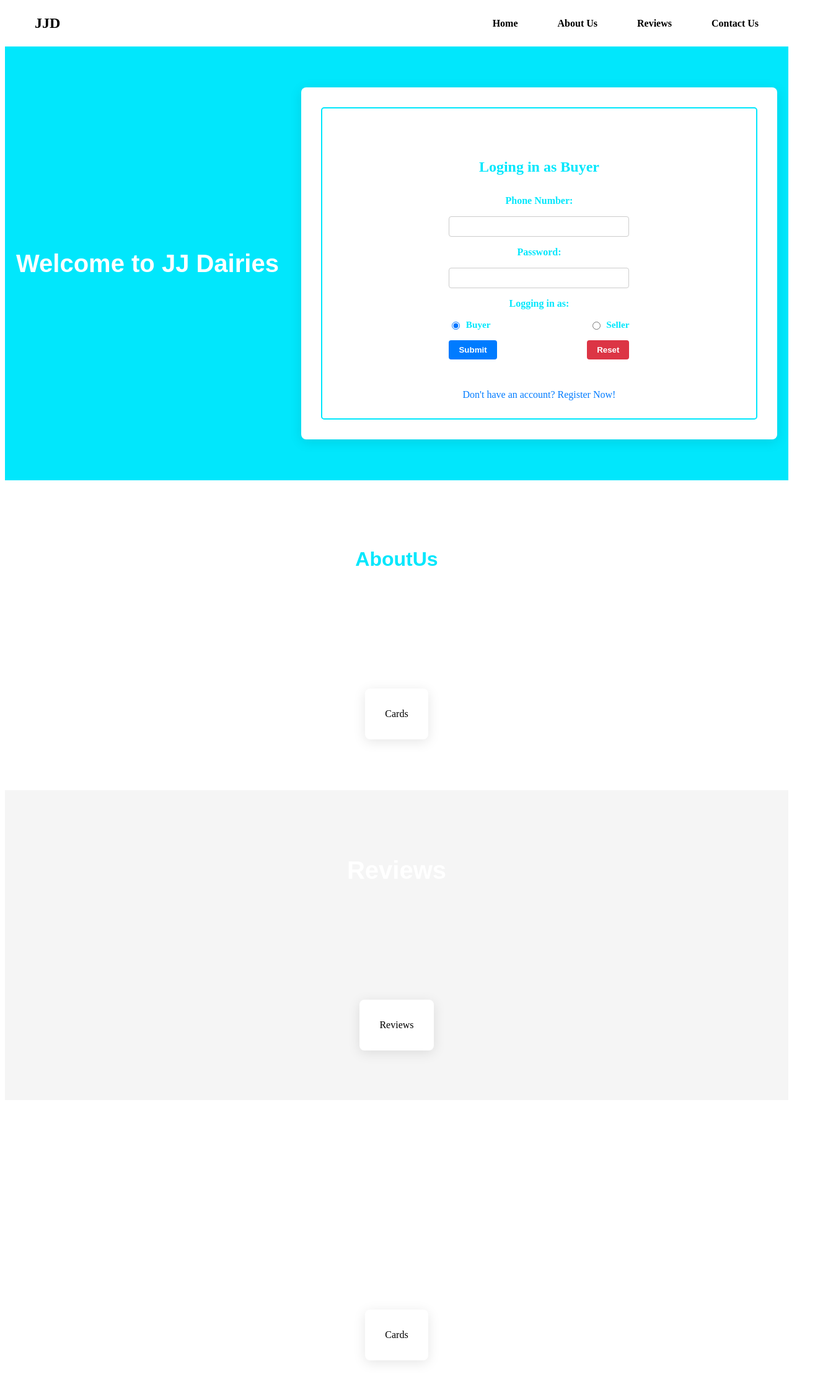
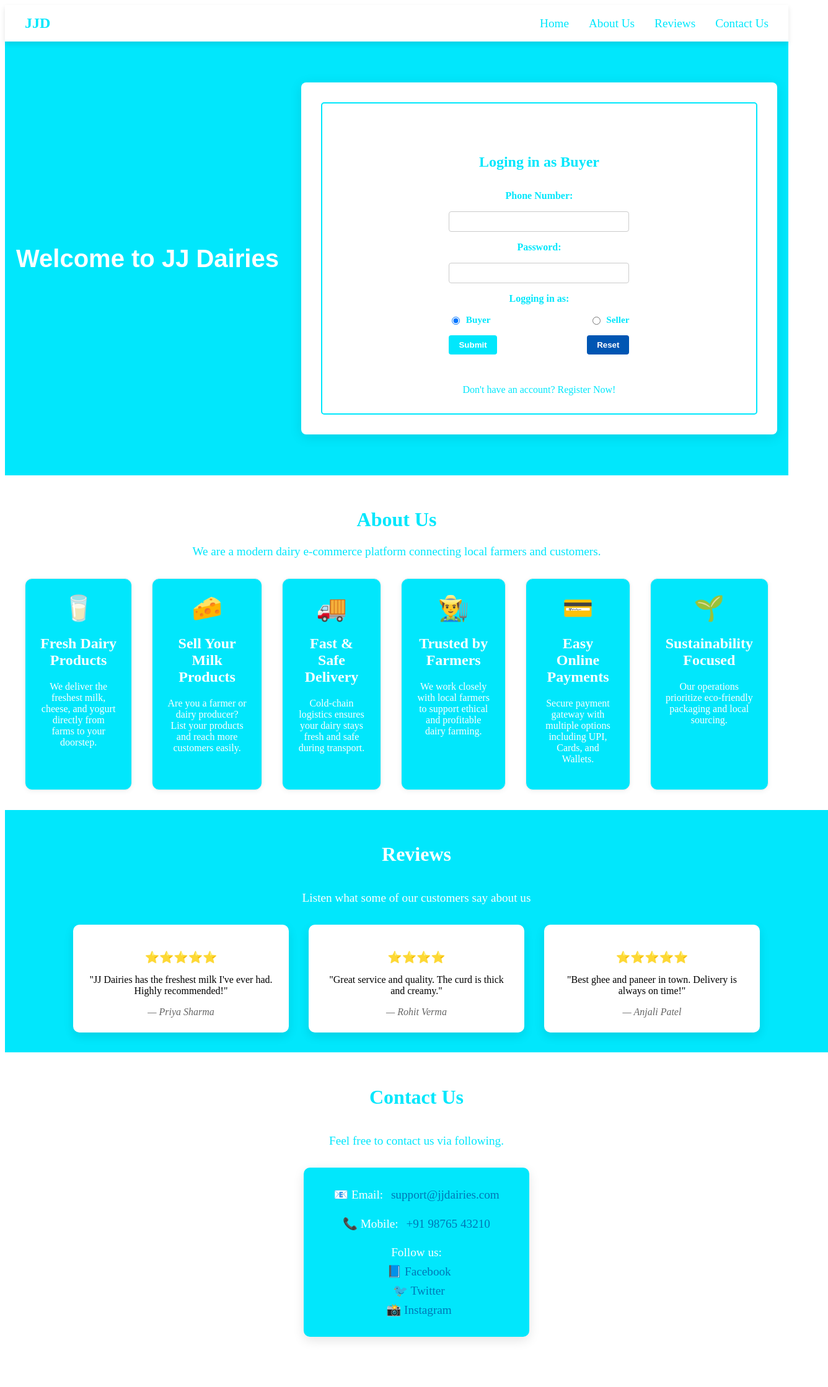
Before and after one commit to gvram13541/JJD, a React (Vite) app in the folder Frontend/: page / in a window 1280 px wide. Shown: the top 2238 px of the page at 62% size, 1336 px wide, since content can reach past the window. After the commit the page ends 2197 px from the top, so only its background shows below. Built offline with nearby package versions, Linux system fonts and the light colour scheme.

Commit message:
first page done

```diff
--- a/Frontend/src/App.css
+++ b/Frontend/src/App.css
@@ -4,3 +4,7 @@
   padding: 0;
   text-align: center;
 }
+
+html {
+  scroll-behavior: smooth;
+}
--- a/Frontend/src/App.jsx
+++ b/Frontend/src/App.jsx
@@ -1,23 +1,33 @@
-import WelcomeNav from './pages/welcomeNav.jsx'
-import Welcome from './pages/welcome.jsx'
-import AboutUs from './pages/aboutUs.jsx'
-import Reviews from './pages/reviews.jsx'
-import ContactUs from './pages/contactUs.jsx'
+import WelcomeNav from './pages/welcomeNav.jsx';
+import Welcome from './pages/welcome.jsx';
+import AboutUs from './pages/aboutUs.jsx';
+import Reviews from './pages/reviews.jsx';
+import ContactUs from './pages/contactUs.jsx';
 
-import './App.css'
+import './App.css';
 
 function App() {
   return (
     <>
-     <div>
-        <WelcomeNav />
+      <WelcomeNav />
+
+      <div id="home">
         <Welcome />
+      </div>
+
+      <div id="about">
         <AboutUs />
+      </div>
+
+      <div id="reviews">
         <Reviews />
+      </div>
+
+      <div id="contact">
         <ContactUs />
-     </div>
+      </div>
     </>
-  )
+  );
 }
 
-export default App
+export default App;
--- a/Frontend/src/pages/aboutUs.jsx
+++ b/Frontend/src/pages/aboutUs.jsx
@@ -1,21 +1,56 @@
 import '../styles/aboutUs.css'
 
+const features = [
+  {
+    title: "Fresh Dairy Products",
+    description: "We deliver the freshest milk, cheese, and yogurt directly from farms to your doorstep.",
+    icon: "🥛",
+  },
+  {
+    title: "Sell Your Milk Products",
+    description: "Are you a farmer or dairy producer? List your products and reach more customers easily.",
+    icon: "🧀",
+  },
+  {
+    title: "Fast & Safe Delivery",
+    description: "Cold-chain logistics ensures your dairy stays fresh and safe during transport.",
+    icon: "🚚",
+  },
+  {
+    title: "Trusted by Farmers",
+    description: "We work closely with local farmers to support ethical and profitable dairy farming.",
+    icon: "👨‍🌾",
+  },
+  {
+    title: "Easy Online Payments",
+    description: "Secure payment gateway with multiple options including UPI, Cards, and Wallets.",
+    icon: "💳",
+  },
+  {
+    title: "Sustainability Focused",
+    description: "Our operations prioritize eco-friendly packaging and local sourcing.",
+    icon: "🌱",
+  },
+];
+
 function AboutUs() {
-    return (
-        <>
-        <div className='aboutUs'>
-            <div className='heading'>
-                <h2>AboutUs</h2>
-            </div>
-
-            <div className="cards">
-                <div className="card-1">
-                    Cards
-                </div>
-            </div>
-        </div>
-        </>
-    )
+  return (
+    <div className="about-us-container">
+      <h1>About Us</h1>
+      <p className="intro">
+        We are a modern dairy e-commerce platform connecting local farmers and customers.
+      </p>
+      <div className="card-grid">
+        {features.map((feature, index) => (
+          <div className="feature-card" key={index}>
+            <div className="icon">{feature.icon}</div>
+            <h2>{feature.title}</h2>
+            <p>{feature.description}</p>
+          </div>
+        ))}
+      </div>
+    </div>
+  );
 }
 
-export default AboutUs
+export default AboutUs;
--- a/Frontend/src/pages/contactUs.jsx
+++ b/Frontend/src/pages/contactUs.jsx
@@ -1,21 +1,31 @@
-import '../styles/contactUs.css'
+import '../styles/contactUs.css';
 
 function ContactUs() {
-    return (
-        <>
-        <div className='contactUs'>
-            <div className='heading'>
-                <h1>ContactUs</h1>
-            </div>
+  return (
+    <div className="contactPage">
+      <h1>Contact Us</h1>
+      <p className="intro">
+        Feel free to contact us via following.
+      </p>
 
-            <div className="cards">
-                <div className="card-1">
-                    Cards
-                </div>
-            </div>
+      <div className="contactInfo">
+        <div className="contactItem">
+          📧 Email: <a href="mailto:support@jjdairies.com">support@jjdairies.com</a>
         </div>
-        </>
-    )
+
+        <div className="contactItem">
+          📞 Mobile: <a href="tel:+919876543210">+91 98765 43210</a>
+        </div>
+
+        <div className="contactItem socialLinks">
+          <span>Follow us:</span>
+          <a href="https://facebook.com" target="_blank" rel="noreferrer">📘 Facebook</a>
+          <a href="https://twitter.com" target="_blank" rel="noreferrer">🐦 Twitter</a>
+          <a href="https://instagram.com" target="_blank" rel="noreferrer">📸 Instagram</a>
+        </div>
+      </div>
+    </div>
+  );
 }
 
-export default ContactUs
+export default ContactUs;
--- a/Frontend/src/pages/reviews.jsx
+++ b/Frontend/src/pages/reviews.jsx
@@ -1,21 +1,34 @@
-import '../styles/reviews.css'
+import '../styles/reviews.css';
 
 function Reviews() {
-    return (
-        <>
-        <div className='reviews'>
-            <div className='heading'>
-                <h1>Reviews</h1>
-            </div>
+  return (
+    <div className="reviewsPage">
+      <h1>Reviews</h1>
+      <p className="intro">
+        Listen what some of our customers say about us
+      </p>
 
-            <div className="cards">
-                <div className="review-1">
-                    Reviews
-                </div>
-            </div>
+      <div className="reviewCards">
+        <div className="reviewCard">
+          <h3>⭐️⭐️⭐️⭐️⭐️</h3>
+          <p>"JJ Dairies has the freshest milk I've ever had. Highly recommended!"</p>
+          <span>— Priya Sharma</span>
         </div>
-        </>
-    )
+
+        <div className="reviewCard">
+          <h3>⭐️⭐️⭐️⭐️</h3>
+          <p>"Great service and quality. The curd is thick and creamy."</p>
+          <span>— Rohit Verma</span>
+        </div>
+
+        <div className="reviewCard">
+          <h3>⭐️⭐️⭐️⭐️⭐️</h3>
+          <p>"Best ghee and paneer in town. Delivery is always on time!"</p>
+          <span>— Anjali Patel</span>
+        </div>
+      </div>
+    </div>
+  );
 }
 
-export default Reviews
+export default Reviews;
--- a/Frontend/src/pages/welcomeNav.jsx
+++ b/Frontend/src/pages/welcomeNav.jsx
@@ -1,4 +1,4 @@
-import '../styles/welcomeNav.css'
+import '../styles/welcomeNav.css';
 
 function WelcomeNav() {
   return (
@@ -6,14 +6,14 @@ function WelcomeNav() {
       <nav className="items">
         <ul>
           <li className="logo">JJD</li>
-                    <li>Home</li>
-                    <li>About Us</li>
-                    <li>Reviews</li>
-                    <li>Contact Us</li>
+          <li><a href="#home">Home</a></li>
+          <li><a href="#about">About Us</a></li>
+          <li><a href="#reviews">Reviews</a></li>
+          <li><a href="#contact">Contact Us</a></li>
         </ul>
       </nav>
     </div>
-    )
+  );
 }
 
-export default WelcomeNav
+export default WelcomeNav;
--- a/Frontend/src/styles/aboutUs.css
+++ b/Frontend/src/styles/aboutUs.css
@@ -1,26 +1,40 @@
-.aboutUs {
-  height: 500px;
-  display: flex;
-  flex-direction: column;
-  justify-content: space-around;
-  align-items: center;
+.about-us-container {
+  margin: 0 auto;
+  padding: 2rem;
+  text-align: center;
 }
 
-.heading h2 {
-    color: #01e7fc;
-    font-size: bold;
-    font-size: 2rem;
-    font-family: sans-serif;
+.about-us-container .intro {
+  font-size: 1.2rem;
+  color: #01e7fc;
+  margin-bottom: 2rem;
 }
 
-.cards {
-  background: white;
-  padding: 2rem;
-  border-radius: 8px;
-  box-shadow: 0 4px 20px rgba(0,0,0,0.1);
+.about-us-container h1 {
+  color: #01e7fc;
+}
+
+.card-grid {
   display: flex;
-  flex-direction: column;
-  gap: 1rem;
-  text-align: center;
-  align-items: center;
+  grid-template-columns: repeat(auto-fit, minmax(260px, 1fr));
+  gap: 2rem;
 }
+
+.feature-card {
+  background-color: #01e7fc;
+  color: white;
+  border: 1px solid #eee;
+  border-radius: 12px;
+  padding: 1.5rem;
+  box-shadow: 0 2px 8px rgba(0, 0, 0, 0.05);
+  transition: transform 0.2s ease-in-out;
+}
+
+.feature-card:hover {
+  transform: translateY(-5px);
+}
+
+.feature-card .icon {
+  font-size: 2.5rem;
+  margin-bottom: 1rem;
+}
--- a/Frontend/src/styles/contactUs.css
+++ b/Frontend/src/styles/contactUs.css
@@ -1,20 +1,49 @@
-.contactUs {
-  height: 500px;
+.contactPage {
+  width: 100%;
+  background-color: white;
+  padding: 2rem;
   display: flex;
   flex-direction: column;
-  justify-content: space-around;
   align-items: center;
-  /* background-color: #f5f5f5; */
 }
 
-.cards {
-  background: white;
-  padding: 2rem;
-  border-radius: 8px;
-  box-shadow: 0 4px 20px rgba(0,0,0,0.1);
+.contactPage .intro {
+  font-size: 1.2rem;
+  color: #01e7fc;
+  margin-bottom: 2rem;
+}
+
+.contactPage h1 {
+  color: #01e7fc;
+}
+
+.contactInfo {
   display: flex;
   flex-direction: column;
-  gap: 1rem;
-  text-align: center;
-  align-items: center;
+  gap: 1.5rem;
+  font-size: 1.2rem;
+  background-color: #01e7fc;
+  color: white;
+  padding: 2rem 3rem;
+  border-radius: 10px;
+  box-shadow: 0 6px 18px rgba(0, 0, 0, 0.1);
 }
+
+.contactItem a {
+  color: #0077b6;
+  text-decoration: none;
+  margin-left: 0.5rem;
+}
+
+.contactItem a:hover {
+  text-decoration: underline;
+}
+
+.socialLinks {
+  display: flex;
+  flex-direction: column;
+}
+
+.socialLinks a {
+  margin-top: 0.5rem;
+}
--- a/Frontend/src/styles/login.css
+++ b/Frontend/src/styles/login.css
@@ -52,7 +52,7 @@
 .formButtons input {
   padding: 0.5rem 1rem;
   border: none;
-  background-color: #007bff;
+  background-color: #01e7fc;
   color: white;
   font-weight: bold;
   border-radius: 4px;
@@ -61,7 +61,7 @@
 }
 
 .formButtons input[type="reset"] {
-  background-color: #dc3545;
+  background-color: #0056b3;
 }
 
 .formButtons input:hover {
@@ -69,7 +69,7 @@
 }
 
 .formButtons input[type="reset"]:hover {
-  background-color: #c82333;
+  background-color: #01e7fc;
 }
 
 .registerPrompt {
@@ -79,7 +79,7 @@
 
 .registerPrompt a {
   text-decoration: none;
-  color: #007bff;
+  color: #01e7fc;
   font-weight: 500;
 }
 
--- a/Frontend/src/styles/reviews.css
+++ b/Frontend/src/styles/reviews.css
@@ -1,20 +1,56 @@
-.reviews {
-  height: 500px;
+.reviewsPage {
+  width: 100%;
+  padding: 2rem;
+  background-color: #01e7fc;
   display: flex;
   flex-direction: column;
-  justify-content: space-around;
   align-items: center;
-  background-color: #f5f5f5;
 }
 
-.cards {
-  background: white;
-  padding: 2rem;
-  border-radius: 8px;
-  box-shadow: 0 4px 20px rgba(0,0,0,0.1);
+.intro {
+  font-size: 1.2rem;
+  color: white;
+  margin-bottom: 2rem;
+}
+
+h1 {
+  color: white;
+}
+
+.reviewsTitle {
+  font-size: 2.5rem;
+  color: white;
+  margin-bottom: 2rem;
+  font-family: sans-serif;
+  text-align: center;
+}
+
+.reviewCards {
   display: flex;
-  flex-direction: column;
-  gap: 1rem;
+  gap: 2rem;
+  flex-wrap: wrap;
+  justify-content: center;
+}
+
+.reviewCard {
+  width: 300px;
+  background-color: white;
+  padding: 1.5rem;
+  border-radius: 10px;
+  box-shadow: 0 6px 16px rgba(0, 0, 0, 0.1);
   text-align: center;
-  align-items: center;
 }
+
+.reviewCard h3 {
+  margin-bottom: 0.5rem;
+}
+
+.reviewCard p {
+  font-size: 1rem;
+  margin-bottom: 1rem;
+}
+
+.reviewCard span {
+  font-style: italic;
+  color: #666;
+}
--- a/Frontend/src/styles/welcomeNav.css
+++ b/Frontend/src/styles/welcomeNav.css
@@ -1,21 +1,56 @@
+.welcomeNav {
+  width: 100%;
+  background-color: white;
+  position: sticky;
+  top: 0;
+  z-index: 1000;
+  box-shadow: 0 4px 8px rgba(0, 0, 0, 0.1);
+}
+
 .items ul {
   list-style: none;
   display: flex;
   justify-content: space-between;
   align-items: center;
-  padding: 0 2rem;
-  gap: 2rem;
+  padding: 1rem 2rem;
+  margin: 0;
+  flex-wrap: wrap;
 }
 
-.items li {
-  padding: 0.5rem 1rem;
+.logo {
+  font-size: 1.5rem;
   font-weight: bold;
-  cursor: pointer;
+  color: #01e7fc;
+  margin-right: auto;
 }
 
-/* Optional styling for logo */
-.logo {
-  font-weight: bold;
-  font-size: 1.5rem;
-  margin-right: auto; /* push everything else to the right */
+.items li:not(.logo) {
+  margin-left: 2rem;
 }
+
+.items a {
+  text-decoration: none;
+  color: #01e7fc;
+  font-size: 1.2rem;
+  transition: color 0.3s;
+}
+
+.items a:hover {
+  color: #01cafc;
+}
+
+@media (max-width: 768px) {
+  .items ul {
+    flex-direction: column;
+    align-items: flex-start;
+  }
+
+  .items li {
+    margin-left: 0;
+    margin-top: 0.5rem;
+  }
+
+  .logo {
+    margin-bottom: 1rem;
+  }
+}
```
Lines whose indentation alone changed are shown as unchanged.
